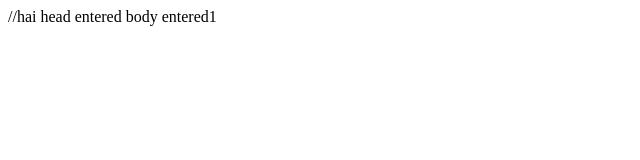
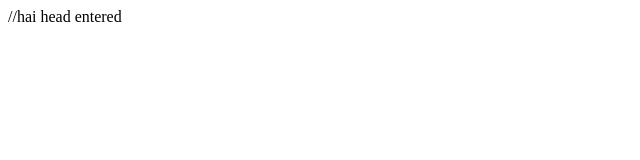
Before and after one commit to navin2608/gitpractice, a plain HTML site: page index.html in a window 1280 px wide. Shown: the whole page, without its empty margins (0-640 px from the left). Drawn offline with Linux system fonts and the light colour scheme.

Commit message:
deleted body

```diff
--- a/index.html
+++ b/index.html
@@ -7,7 +7,7 @@
     <title>Document</title>
     head entered
 </head>
-body entered1
+
 
 <body>
 
```
